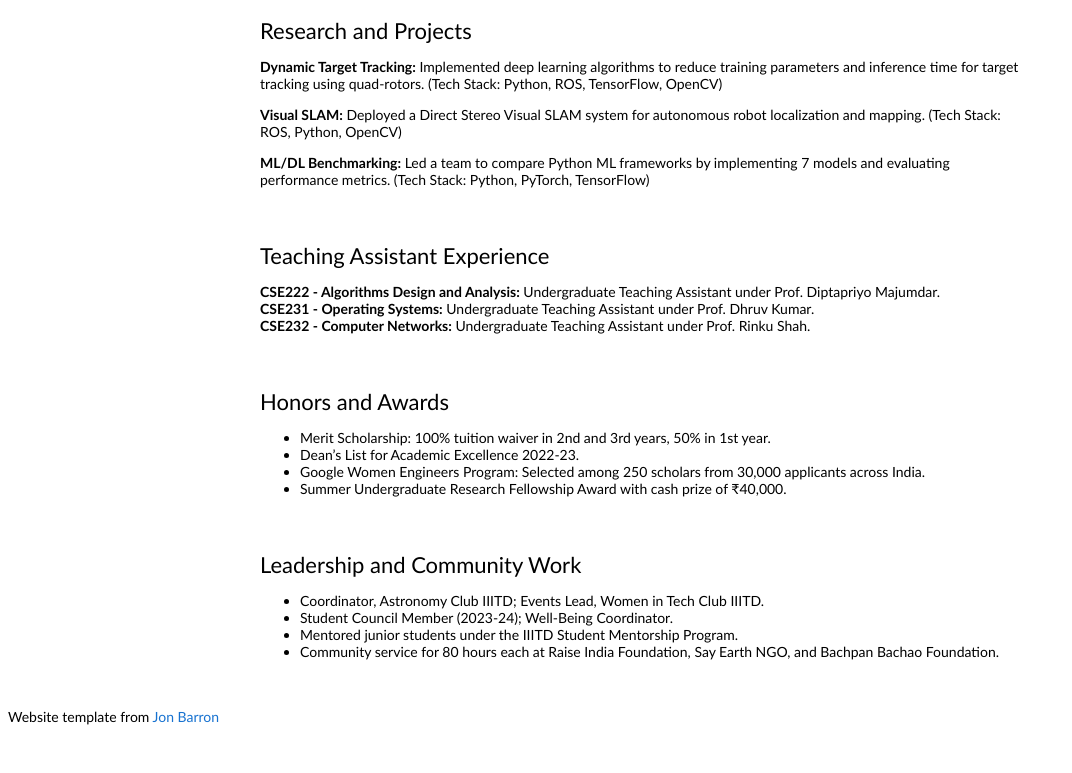
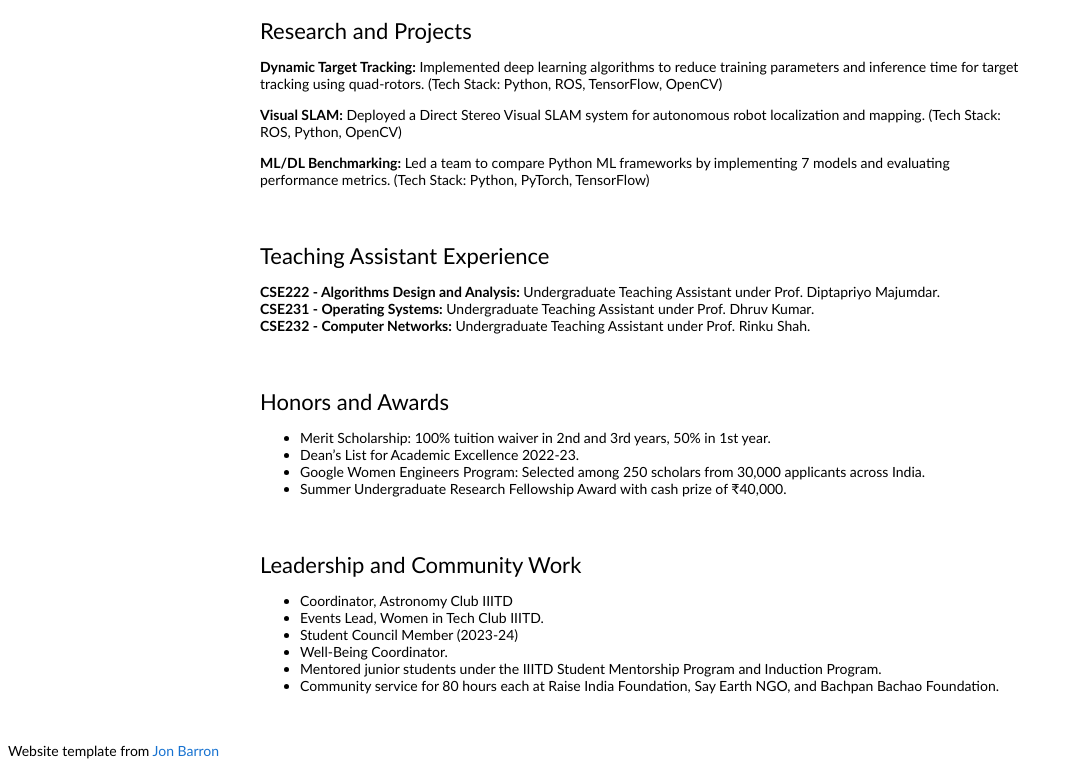
Before and after one commit to AkankshaSingal8/akankshasingal.github.io, a plain HTML site: page index.html in a window 1280 px wide. Shown: the part 336-1109 px from the top of the page, without its empty margins (0-1072 px from the left). Before the commit the page ends 1075 px from the top, so only its background shows below. Drawn offline with Linux system fonts and the light colour scheme.

```diff
--- a/index.html
+++ b/index.html
@@ -86,9 +86,11 @@
                     <h2>Leadership and Community Work</h2>
                     <p>
                       <ul>
-                        <li>Coordinator, Astronomy Club IIITD; Events Lead, Women in Tech Club IIITD.</li>
-                        <li>Student Council Member (2023-24); Well-Being Coordinator.</li>
-                        <li>Mentored junior students under the IIITD Student Mentorship Program.</li>
+                        <li>Coordinator, Astronomy Club IIITD </li>
+                        <li> Events Lead, Women in Tech Club IIITD.</li>
+                        <li>Student Council Member (2023-24) </li>
+                        <li>Well-Being Coordinator.</li>
+                        <li>Mentored junior students under the IIITD Student Mentorship Program and Induction Program.</li>
                         <li>Community service for 80 hours each at Raise India Foundation, Say Earth NGO, and Bachpan Bachao Foundation.</li>
                       </ul>
                     </p>
```
